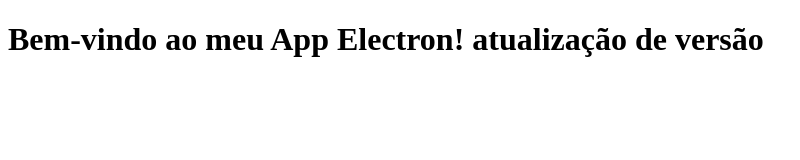
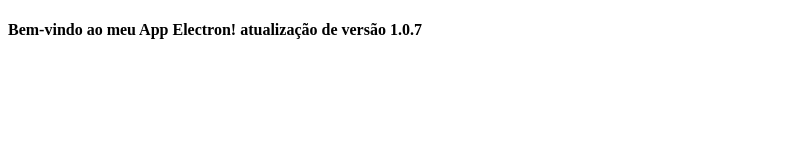
Before and after one commit to GeraldoAlvesJr/meu-app-electron, an Electron app: page index.html in a window 800 px wide. Drawn offline with Linux system fonts and the light colour scheme.

Commit message:
atualização de versão 1.0.7

```diff
--- a/index.html
+++ b/index.html
@@ -8,7 +8,7 @@
 </head>
 
 <body>
-    <h1>Bem-vindo ao meu App Electron! atualização de versão</h1>
+    <h4>Bem-vindo ao meu App Electron! atualização de versão 1.0.7</h4>
 </body>
 
 </html>
--- a/package.json
+++ b/package.json
@@ -5,7 +5,7 @@
   "main": "main.js",
   "scripts": {
     "start": "electron .",
-    "dist": "git tag v$(node -p \"require('./package.json').version\") && git push origin v$(node -p \"require('./package.json').version\") && electron-builder --publish always"
+    "dist": "electron-builder --publish always"
   },
   "devDependencies": {
     "electron": "^X.X.X",
```
